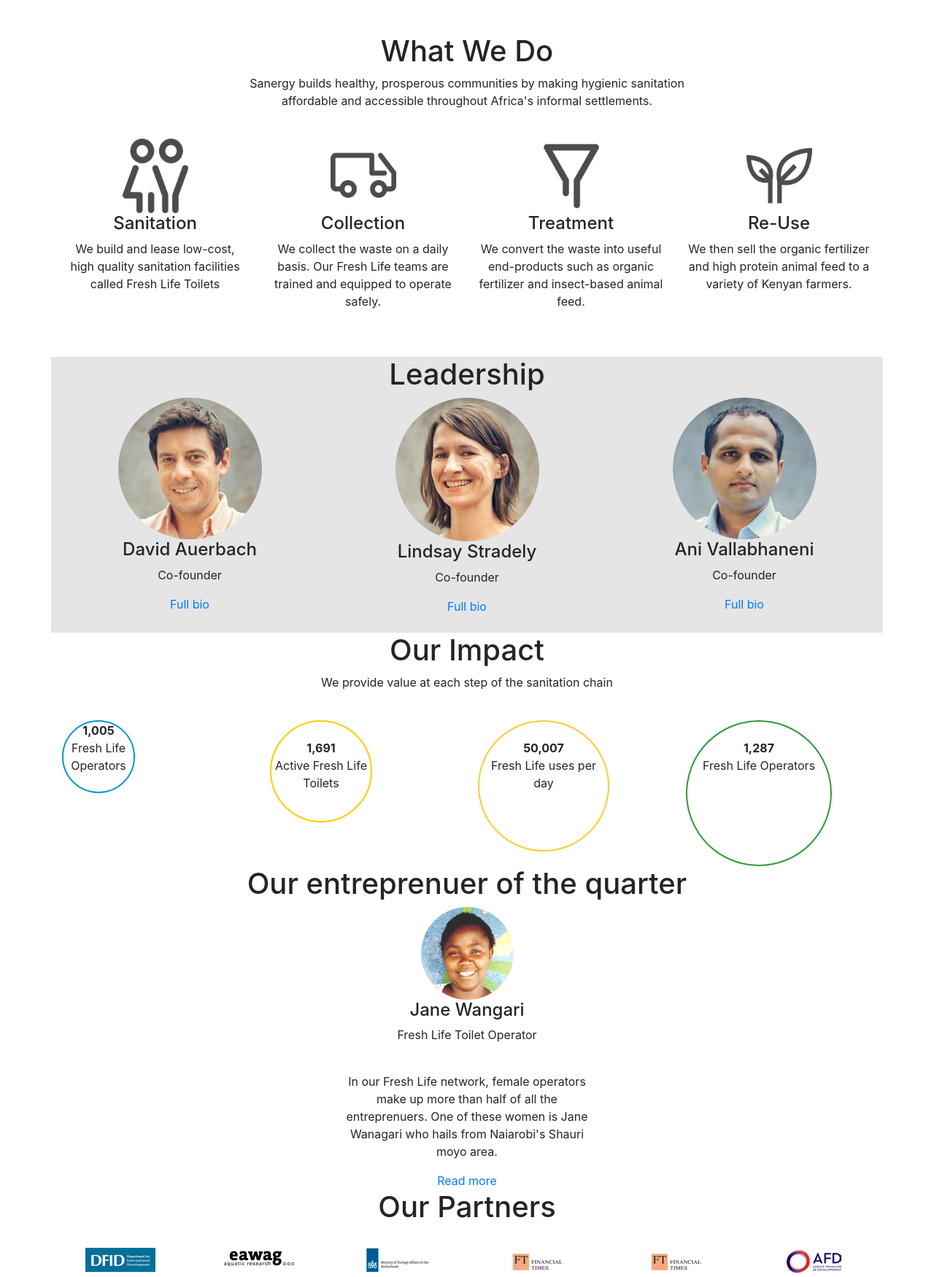
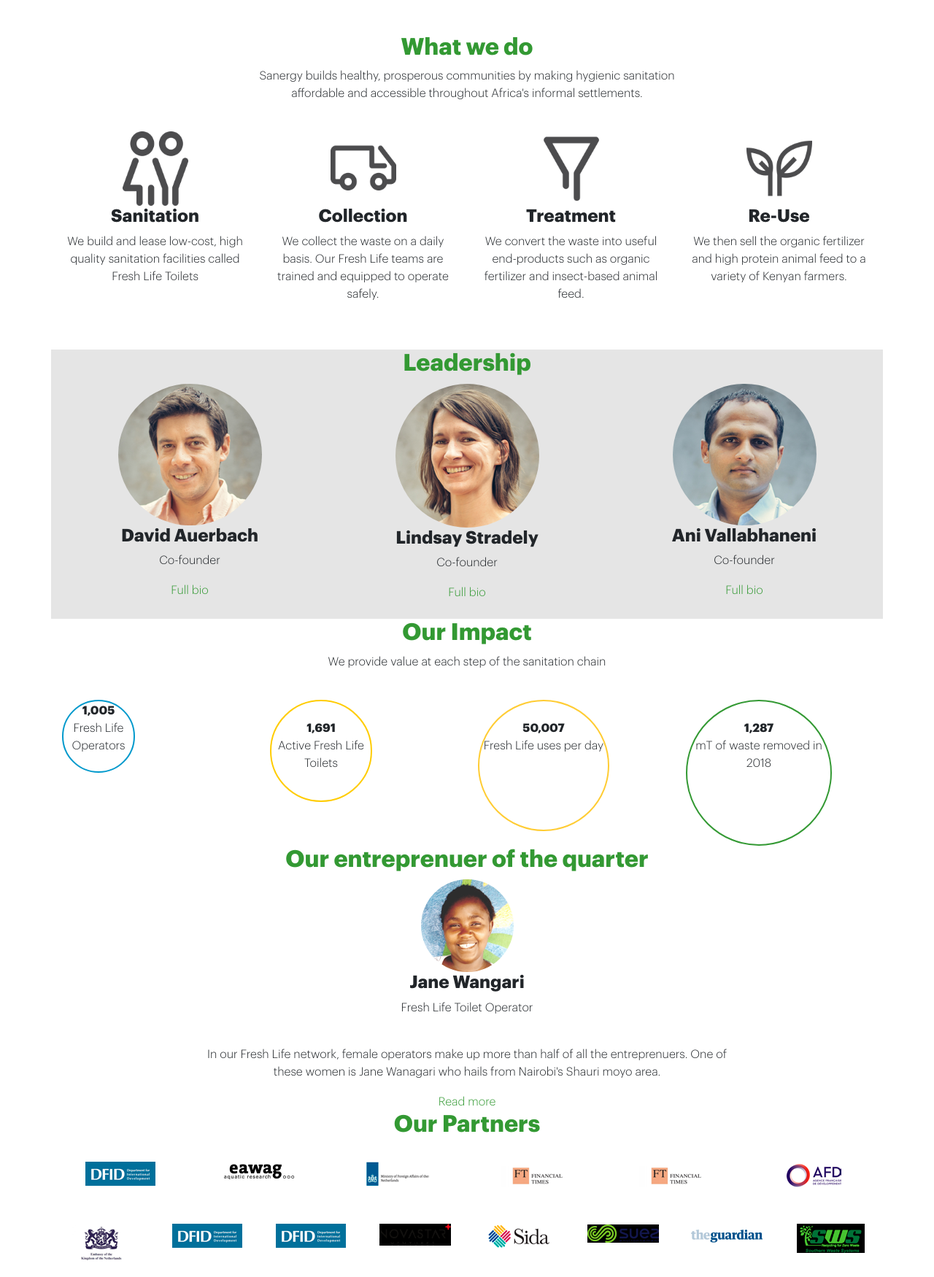
Before and after one commit to nelsonkimaiga/sanergy, a website: page index.html in a window 1280 px wide. Shown: the part 960-2710 px from the top of the page at 73% size. Drawn offline with nearby package versions, Linux system fonts and the light colour scheme.

Commit message:
Fix typography

```diff
--- a/css/app.css
+++ b/css/app.css
@@ -1,3 +1,66 @@
+/*fonts*/
+@font-face {
+  font-family: 'Graphik Bold';
+  src: url("/fonts/Graphik-Bold.otf") format("opentype");
+  font-weight: 500;
+  font-style: normal;
+  font-stretch: normal;
+}
+
+@font-face {
+  font-family: 'Graphik Light';
+  src: url("/fonts/Graphik-Light.otf") format("opentype");
+line-height: 20px;
+font-style: normal;
+color: rgb(0, 0, 0);
+}
+
+@font-face {
+  font-family: 'Graphik Regular';
+  src: url("/fonts/Graphik-Regular.otf") format("opentype");
+font-size: 14px;
+line-height: 20px;
+font-style: normal;
+color: rgb(0, 0, 0);
+}
+
+
+p, a, footer{
+    font-family: 'Graphik Light';
+}
+
+
+a,
+h1,
+h2{
+    color: #339933;
+}
+
+
+.caption-one{
+    color: #fff;
+    font-size: 58px;
+}
+
+h1,
+h2,
+h3,
+h4,
+h5,
+.numbers{
+    font-family: 'Graphik Bold';
+}
+
+.numbers{
+    font-weight: 700px;
+}
+
+.what-we-do{
+    font-family: 'Graphik Light';
+}
+
+
+
 .span10 .offset1{
 	display: inline;
 	width: 20px;
@@ -100,3 +163,13 @@ nav a{
 footer{
     display: block;
 }
+
+.footer-text{
+    font-family: 'Graphik Regular';
+    font-size: 11px;
+}
+
+.subscribe-button{
+    font-family: 'Graphik Bold';
+    font-size: 110px;
+}
--- a/index.html
+++ b/index.html
@@ -104,21 +104,21 @@
           <!-- Slide One - Set the background image for this slide in the line below -->
           <div class="carousel-item active" style="background-image: url('img/slider-img-one.png')">
             <div class="carousel-caption d-none d-md-block slider-caption">
-              <h3>Solutions for communities</h3>
+              <h1 class="caption-one">Solutions for communities</h1>
               <!-- <p>This is a description for the first slide.</p> -->
             </div>
           </div>
           <!-- Slide Two - Set the background image for this slide in the line below -->
           <div class="carousel-item" style="background-image: url('img/slider-img-one.png')">
             <div class="carousel-caption d-none d-md-block slider-caption">
-              <h3>Solutions for communities</h3>
+              <h1 class="caption-one">Solutions for communities</h1>
               <!-- <p>This is a description for the second slide.</p> -->
             </div>
           </div>
           <!-- Slide Three - Set the background image for this slide in the line below -->
           <div class="carousel-item" style="background-image: url('img/slider-img-one.png')">
             <div class="carousel-caption d-none d-md-block slider-caption">
-              <h3>Solutions for communities</h3>
+              <h1 class="caption-one">Solutions for communities</h1>
               <!-- <p>This is a description for the third slide.</p> -->
             </div>
           </div>
@@ -137,7 +137,7 @@
     <!-- Page Content -->
     <section class="py-5">
       <div class="container">
-        <h1 style="text-align: center;">What We Do</h1>
+        <h2 style="text-align: center;">What we do</h2>
         <p style="text-align: center;">Sanergy builds healthy, prosperous communities by making hygienic sanitation
           <br>
             affordable and accessible throughout Africa's informal settlements.
@@ -147,26 +147,26 @@
           <div class="col">
             <img src="img/Sanitation_Icon.png" class="img-fluid about-sanergy" alt="sanitation">
             <h4>Sanitation</h4>
-            <p>We build and lease low-cost, high quality sanitation facilities called Fresh Life Toilets</p>
+            <p class="what-we-do">We build and lease low-cost, high quality sanitation facilities called Fresh Life Toilets</p>
           </div>
           <div class="col">
             <img src="img/Collection.png" class="img-fluid about-sanergy">
             <h4>Collection</h4>
-            <p>
+            <p class="what-we-do">
               We collect the waste on a daily basis. Our Fresh Life teams are trained and equipped to operate safely.
             </p>
           </div>
           <div class="col">
             <img src="img/Treatment.png" class="img-fluid about-sanergy">
             <h4>Treatment</h4>
-            <p>
+            <p class="what-we-do">
               We convert the waste into useful end-products such as organic fertilizer and insect-based animal feed.
             </p>
           </div>
           <div class="col">
             <img src="img/Re-use.png" class="img-fluid about-sanergy">
             <h4>Re-Use</h4>
-            <p>
+            <p class="what-we-do">
               We then sell the organic fertilizer and high protein animal feed to a variety of Kenyan farmers.
             </p>
           </div>
@@ -175,7 +175,7 @@
     </section>
     <!-- leaders -->
     <div class="container leadership" style="text-align: center;">
-      <h1 style="text-align: center;">Leadership</h1>
+      <h2 style="text-align: center;">Leadership</h2>
       <div class="row">
         <div class="col">
           <img src="img/david.png" class="rounded-circle">
@@ -199,20 +199,20 @@
           <br>
       </div>
       <div class="container" style="text-align: center;">
-        <h1 style="text-align: center;">Our Impact</h1>
+        <h2 style="text-align: center;">Our Impact</h2>
         <p>We provide value at each step of the sanitation chain</p>
         <br>
           <div class="row" style="text-align: center;">
           <div class="col">
             <div id="operators">
-              <b>1,005</b>
+              <b class="numbers">1,005</b>
               <p>Fresh Life Operators</p>
             </div>
           </div>
           <div class="col">
             <div id="fresh-life-toilets">
               <br>
-              <b>1,691</b>
+              <b class="numbers">1,691</b>
               <br>
               <p>Active Fresh Life Toilets</p>
             </div>
@@ -220,7 +220,7 @@
           <div class="col">
             <div id="users">
               <br>
-              <b>50,007</b>
+              <b class="numbers">50,007</b>
               <br>
               <p>Fresh Life uses per day</p>
             </div>
@@ -228,36 +228,36 @@
           <div class="col">
             <div id="waste">
               <br>
-              <b>1,287</b>
+              <b class="numbers">1,287</b>
               <br>
-              <p>Fresh Life Operators</p>
+              <p>mT of waste removed in 2018</p>
             </div>
           </div>
         </div>
       </div>
 
       <div class="container" style="text-align: center;">
-        <h1 style="text-align: center;">Our entreprenuer of the quarter</h1>
+        <h2 style="text-align: center;">Our entreprenuer of the quarter</h2>
         <div class="row text-center">
           <br>
-          <div class="col-4"></div>
-          <div class="col-4" style="text-align: center;">
+          <div class="col-2"></div>
+          <div class="col-8" style="text-align: center;">
             <img src="img/jane.png" class="rounded-circle">
             <b><h4>Jane Wangari</h4></b>
             <p>Fresh Life Toilet Operator</p>
             <br>
             <p>
-              In our Fresh Life network, female operators make up more than half of all the entreprenuers. One of these women is Jane Wanagari who hails from Naiarobi's Shauri moyo area.
+              In our Fresh Life network, female operators make up more than half of all the entreprenuers. One of these women is Jane Wanagari who hails from Nairobi's Shauri moyo area.
             </p>
             <a href="">Read more</a>
           </div>
-          <div class="col-4"></div>
+          <div class="col-2"></div>
         </div>
 
       </div>
       <!-- partners -->
       <div class="container" style="text-align: center;">
-        <h1 style="text-align: center;">Our Partners</h1>
+        <h2 style="text-align: center;">Our Partners</h2>
         <br>
         <!-- row 1 -->
         <div class="row">
@@ -343,27 +343,27 @@
             <p class="m-0 text-center text-white">Copyright &copy; Your Website 2018</p>
           </div>
           <div class="col">
-            <h4>Reaching Us</h4>
-            <p>Sanergy Ltd
+            <h5>Reaching Us</h5>
+            <p class="footer-text">Sanergy Ltd
               <br>
               Sameer Africa, Enterprise Rd<br>
               P.O. Box 24523-00100<br>
               Nairobi, Kenya
             </p>
-            <p>+254 788511824
+            <p class="footer-text">+254 788511824
               <br>
               <a href="mailto:info@saner.gy" style="color: #fff;">info@saner.gy</a>
             </p>
           </div>
           <div class="col">
-            <h4>Tags</h4>
+            <h5>Tags</h5>
           </div>
           <div class="col">
-            <h4>Subscibe To Our Blog</h4>
-            <p>To get updates directly from Sanergy in your inbox, enter your email address below:</p>
+            <h5>Subscribe To Our Blog</h5>
+            <p class="footer-text">To get updates directly from Sanergy directly in your inbox, enter your email address below:</p>
             <form class="form-inline">
               <input type="email" name="" style="border-radius: 20px;">
-              <button type="submit" class="btn btn-primary btn-sm" style="border-radius: 20px; background-color: #fff; color: #000;">Submit</button>
+              <button type="submit" class="btn btn-primary btn-sm subcribe-button" style="border-radius: 20px; background-color: #fff; color: #000;">Subcribe</button>
             </form>
           </div>
         </div>
```
Also changed, not shown: fonts/Graphik-Bold.otf (added), fonts/Graphik-Light.otf (added), fonts/Graphik-Regular.otf (added), 1 other file.
